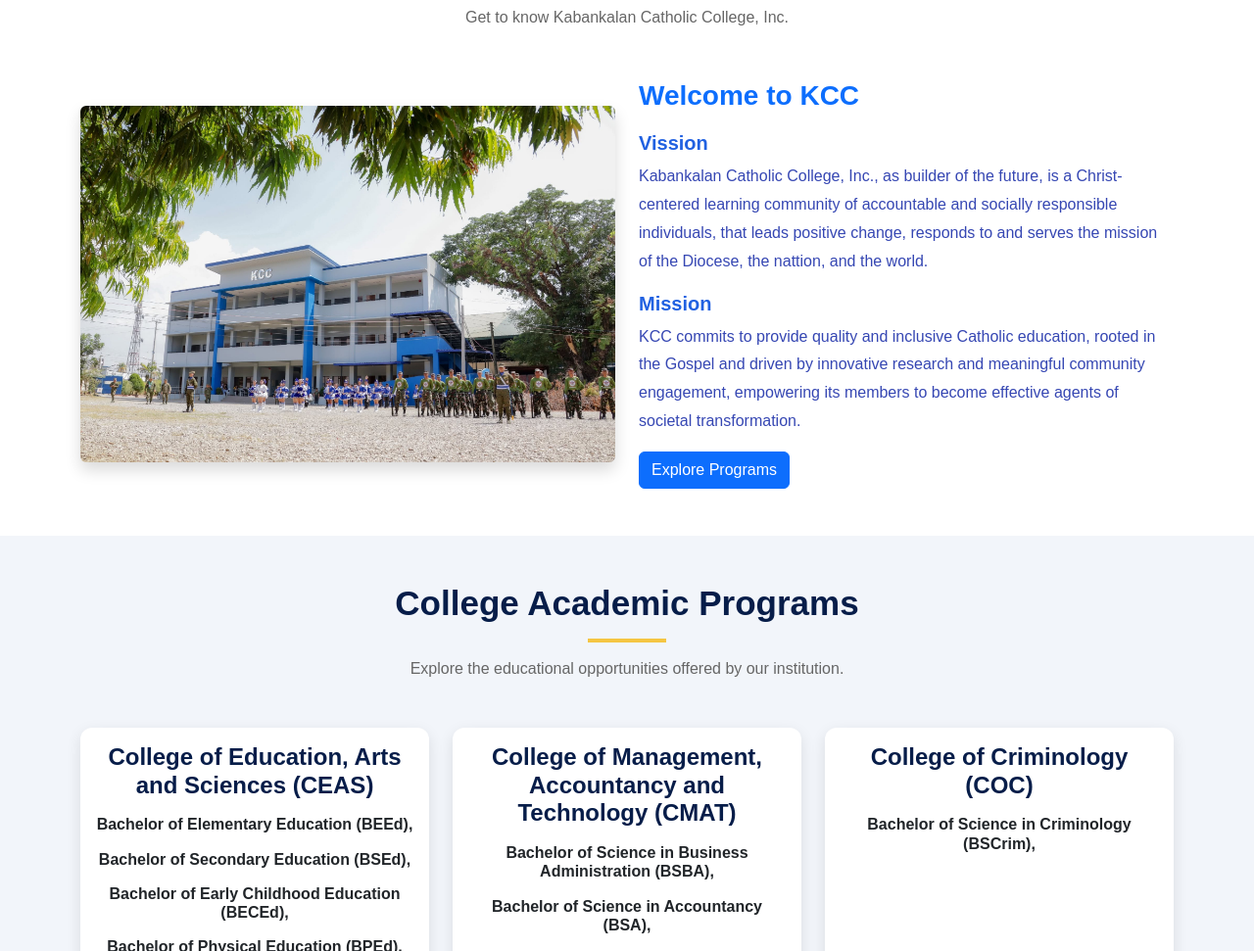
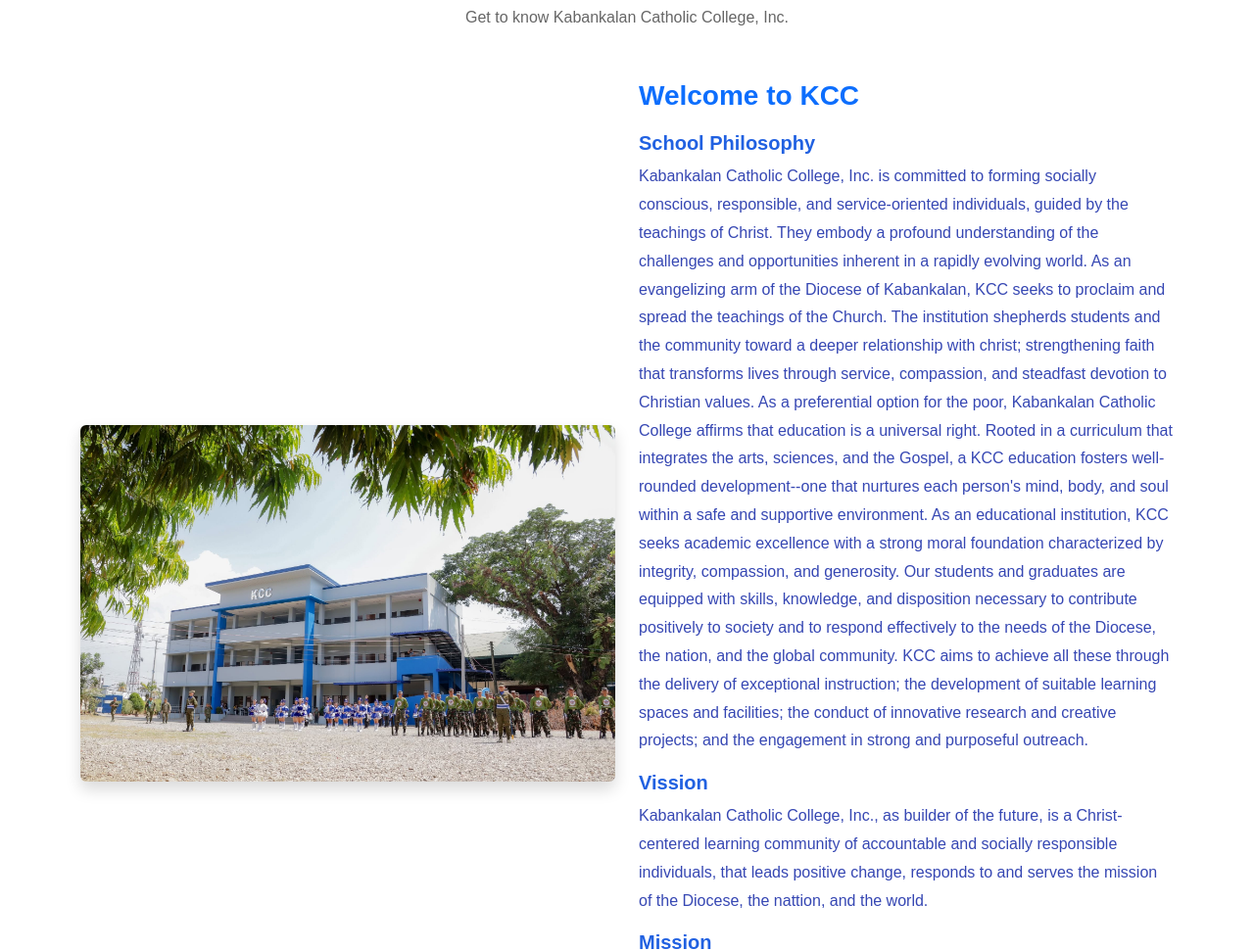
Before and after one commit to clarenceantoniega78-dev/KCC-LANDING-PAGE-ANTONIEGA, a plain HTML site: page index.html in a window 1280 px wide. Shown: the part 920-1891 px from the top of the page at 98% size. Drawn offline with nearby package versions, Linux system fonts and the light colour scheme.

Commit message:
adding School Phylosophy

```diff
--- a/index.html
+++ b/index.html
@@ -126,6 +126,25 @@
                     <h3 class="text-primary fw-bold">
                         Welcome to KCC
                     </h3>
+
+                    <h5> School Philosophy </h5>
+
+                    <p>
+                        Kabankalan Catholic College, Inc. is committed to forming socially conscious, responsible, and service-oriented
+                        individuals, guided by the teachings of Christ. They embody a profound understanding of the challenges and opportunities
+                        inherent in a rapidly evolving world.
+
+                        As an evangelizing arm of the Diocese of Kabankalan, KCC seeks to proclaim and spread the teachings of the Church.
+                        The institution shepherds students and the community toward a deeper relationship with christ; strengthening faith that
+                        transforms lives through service, compassion, and steadfast devotion to Christian values. As a preferential option for  the poor,
+                        Kabankalan Catholic College affirms that education is a universal right. Rooted in a curriculum that integrates the arts, sciences,
+                        and the Gospel, a KCC education fosters well-rounded development--one that nurtures each person's mind, body, and soul within a safe
+                        and supportive environment. As an educational institution, KCC seeks academic excellence with a strong moral foundation
+                        characterized by integrity, compassion, and generosity.  Our students and graduates are equipped with skills, knowledge, and
+                        disposition necessary to contribute positively to society and to respond effectively to the needs of the Diocese, the nation,
+                        and the global community.
+                        KCC aims to achieve all these through the delivery of exceptional instruction; the development of suitable learning spaces and
+                        facilities; the conduct of innovative research and creative projects; and the engagement in strong and purposeful outreach.
                     <h5>
                         Vission
                     </h5>
```
